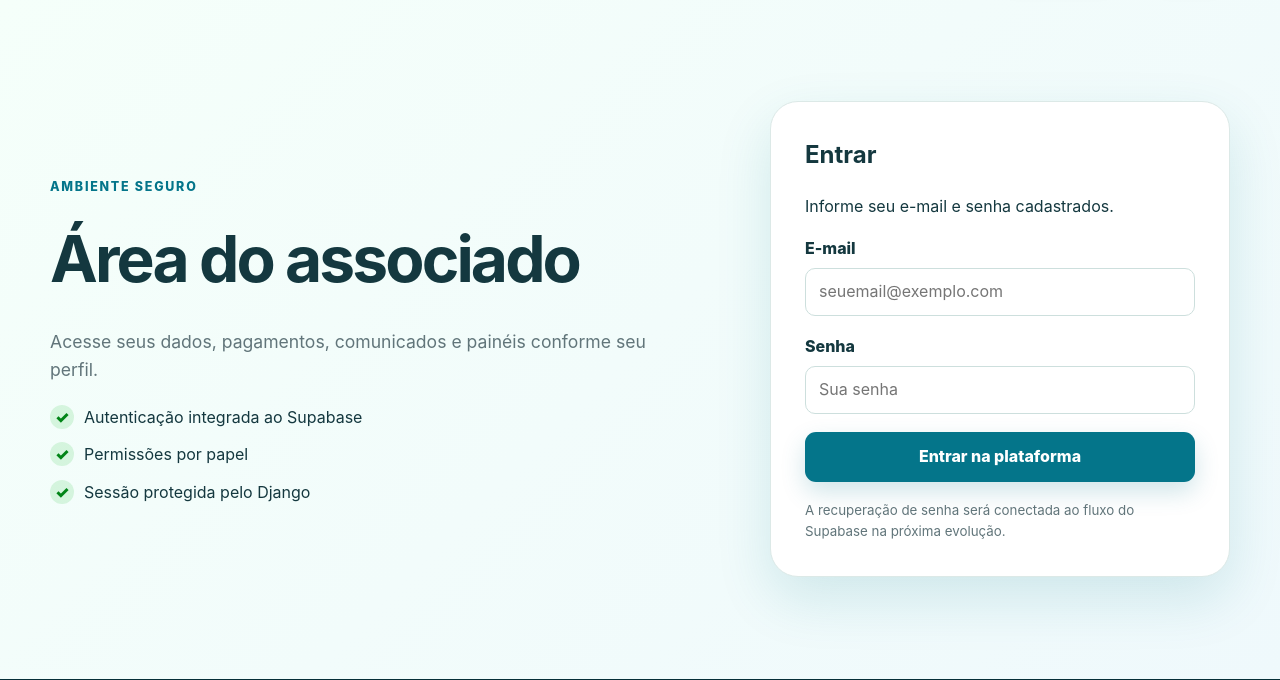
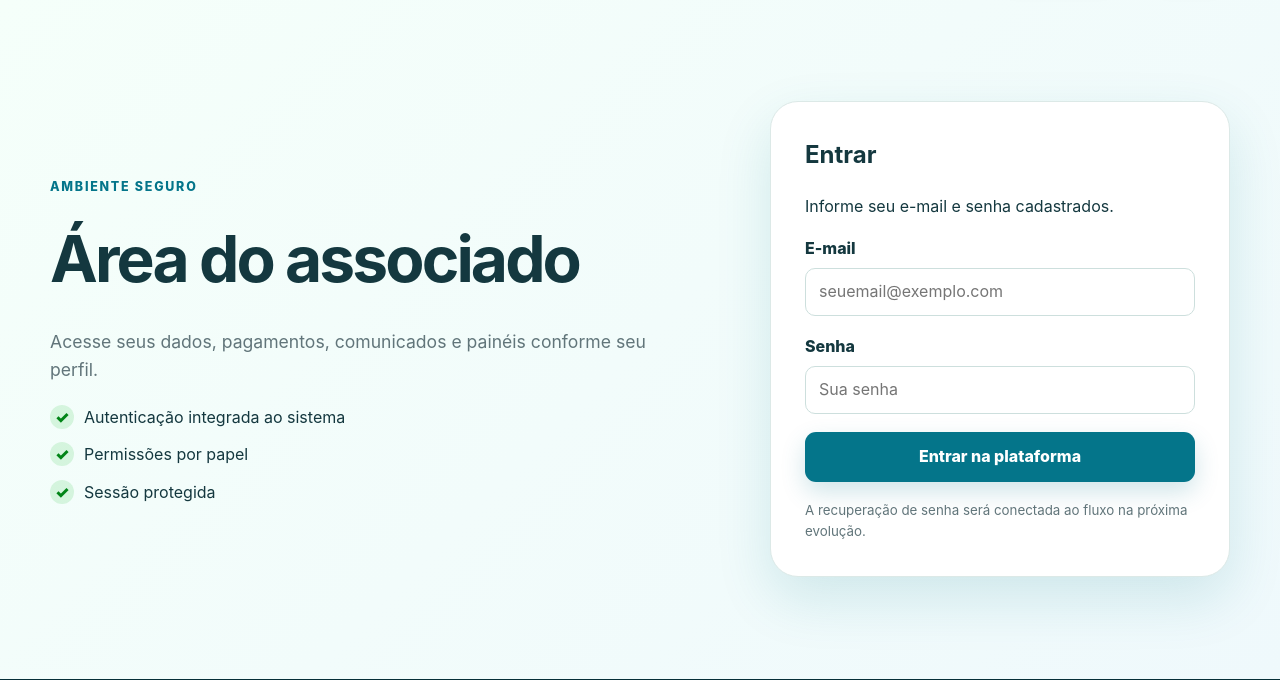
Before and after one commit to JeanCarlos070456/abasc_plataform, a Django app: page /conta/entrar/ in a window 1280 px wide. Shown: the part 128-808 px from the top of the page. Run offline with Django 5.2, Linux system fonts and the light colour scheme; data comes from the database, SQL or seed files in the repository.

Commit message:
mensagem de login

```diff
--- a/templates/accounts/login.html
+++ b/templates/accounts/login.html
@@ -11,9 +11,9 @@
                 e painéis conforme seu perfil.
             </p>
             <ul class="check-list">
-                <li>Autenticação integrada ao Supabase</li>
+                <li>Autenticação integrada ao sistema</li>
                 <li>Permissões por papel</li>
-                <li>Sessão protegida pelo Django</li>
+                <li>Sessão protegida</li>
             </ul>
         </div>
         <div class="auth-card">
@@ -47,7 +47,7 @@
             </form>
             <small class="auth-note">
                 A recuperação de senha será conectada ao fluxo
-                do Supabase na próxima evolução.
+                na próxima evolução.
             </small>
         </div>
     </div>
```
